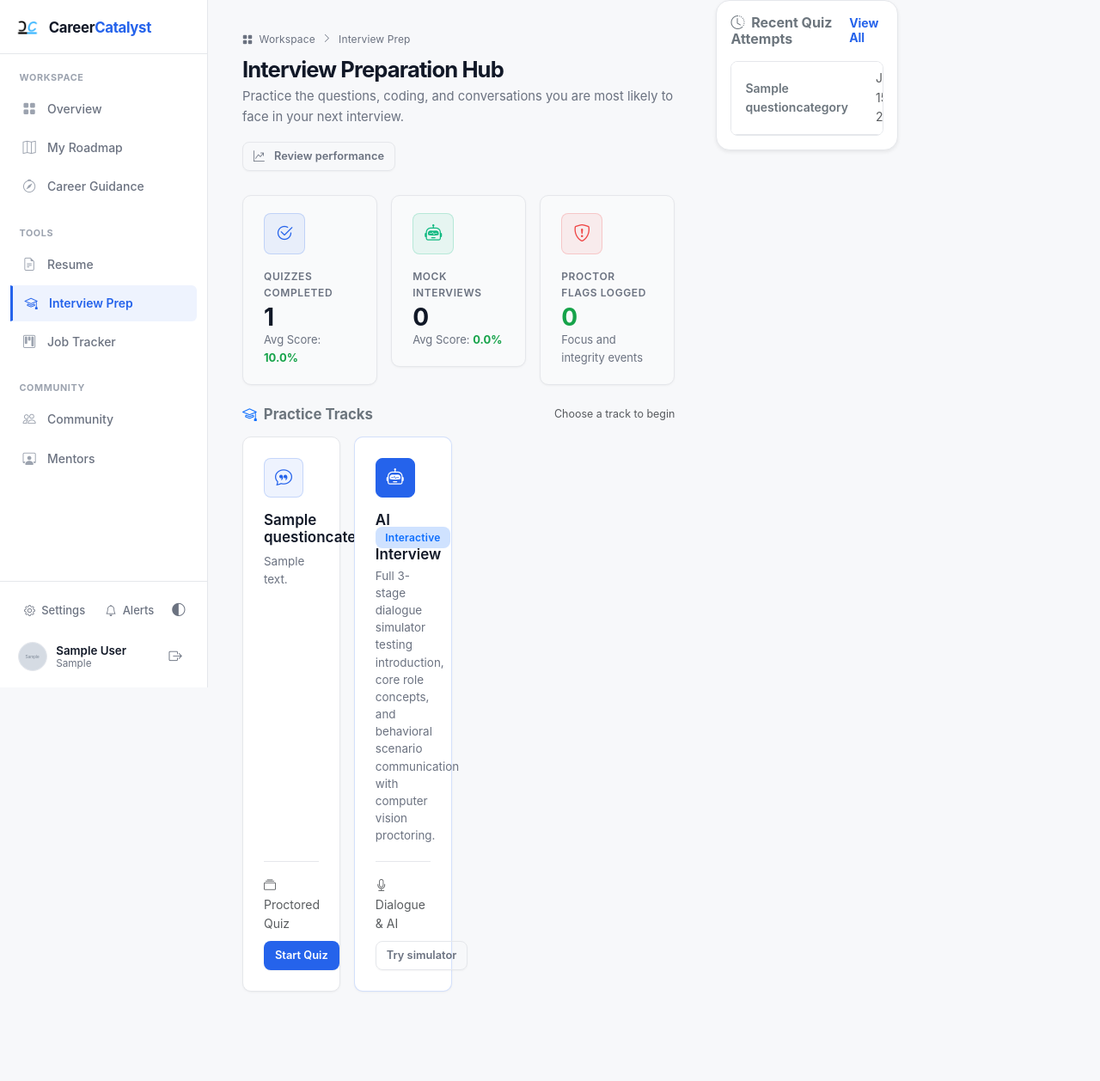
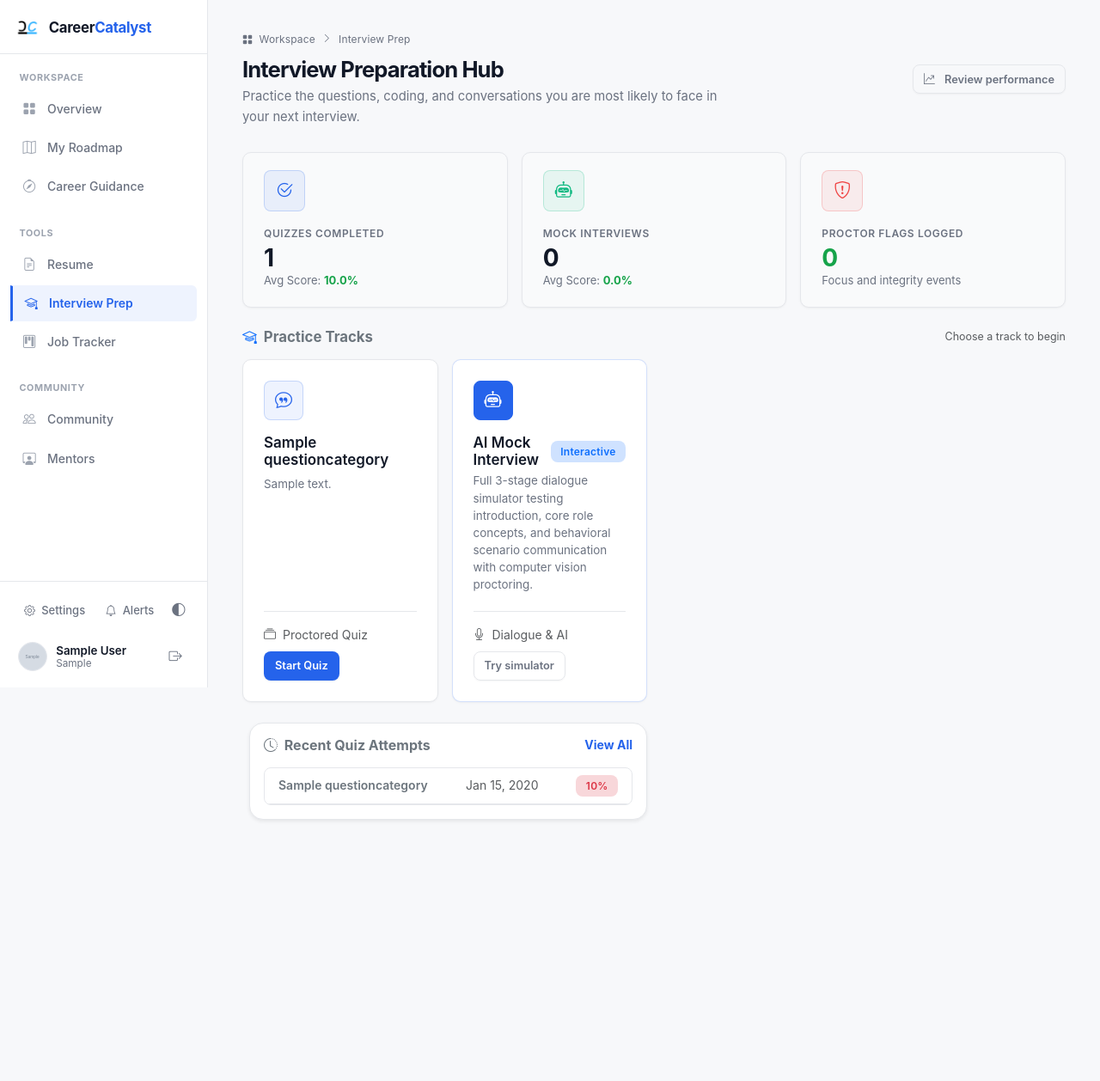
Before and after one commit to Syedfarhan078/Career-Catalyst-Django, a Django app: page /interviews/ in a window 1280 px wide. Shown: the whole page at 86% size. After the commit the page ends 955 px from the top, so only its background shows below. Run offline with Django 5.2, Linux system fonts and the light colour scheme; a user stored in the database is signed in; tables that the repository leaves empty hold one stand-in row (values such as "Sample post"); grey boxes marked "Sample" are stand-in pictures; data that the repository does not hold is empty; some libraries are stand-ins or nearby versions.

Commit message:
Fix interview hub section structure
Co-authored-by: Copilot App <223556219+Copilot@users.noreply.github.com>

```diff
--- a/static/css/interviews.css
+++ b/static/css/interviews.css
@@ -27,10 +27,6 @@
    -------------------------------------------------------------------------- */
 .interview-page-header {
     margin-bottom: 1.5rem;
-}
-
-.interview-hub-content {
-    max-width: 1500px;
 }
 
 .interview-breadcrumb {
--- a/templates/interviews/hub.html
+++ b/templates/interviews/hub.html
@@ -42,7 +42,7 @@
         </header>
 
         <!-- Main Content Area -->
-        <main class="dash-content interview-hub-content">
+        <main class="dash-content">
             <!-- Header & Breadcrumbs -->
             <div class="interview-page-header d-flex flex-wrap align-items-center justify-content-between gap-3">
                 <div>
@@ -195,7 +195,6 @@
                         </div>
                     </div>
                 </div>
-            </div>
             </section>
 
             <!-- Recent Activity Section -->
```
